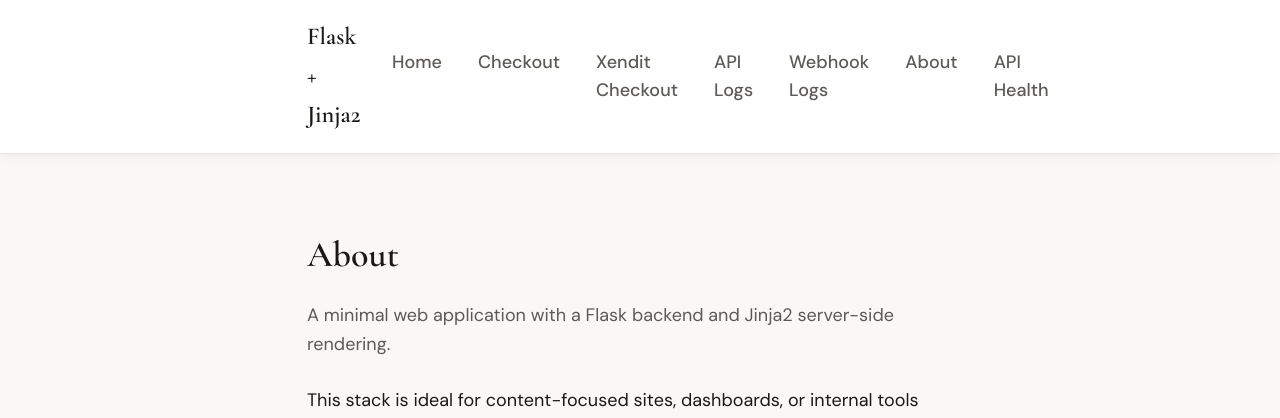
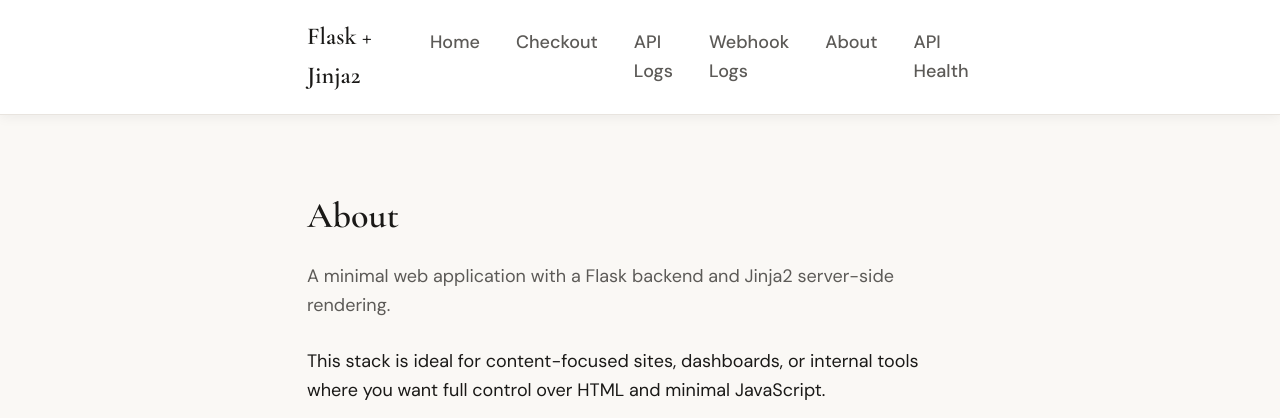
Before and after one commit to VicTangg/new-adyen-demo, a Flask app: page /about in a window 1280 px wide. Shown: the top 418 px of the page. Run offline with Flask 3, Linux system fonts and the light colour scheme.

Commit message:
remove some link

```diff
--- a/app/templates/base.html
+++ b/app/templates/base.html
@@ -17,7 +17,6 @@
       <ul class="nav-links">
         <li><a href="{{ url_for('pages.index') }}">Home</a></li>
         <li><a href="{{ url_for('pages.checkout') }}">Checkout</a></li>
-        <li><a href="{{ url_for('pages.xendit_checkout') }}">Xendit Checkout</a></li>
         <li><a href="{{ url_for('pages.api_logs') }}">API Logs</a></li>
         <li><a href="{{ url_for('pages.webhook_logs') }}">Webhook Logs</a></li>
         <li><a href="{{ url_for('pages.about') }}">About</a></li>
```
